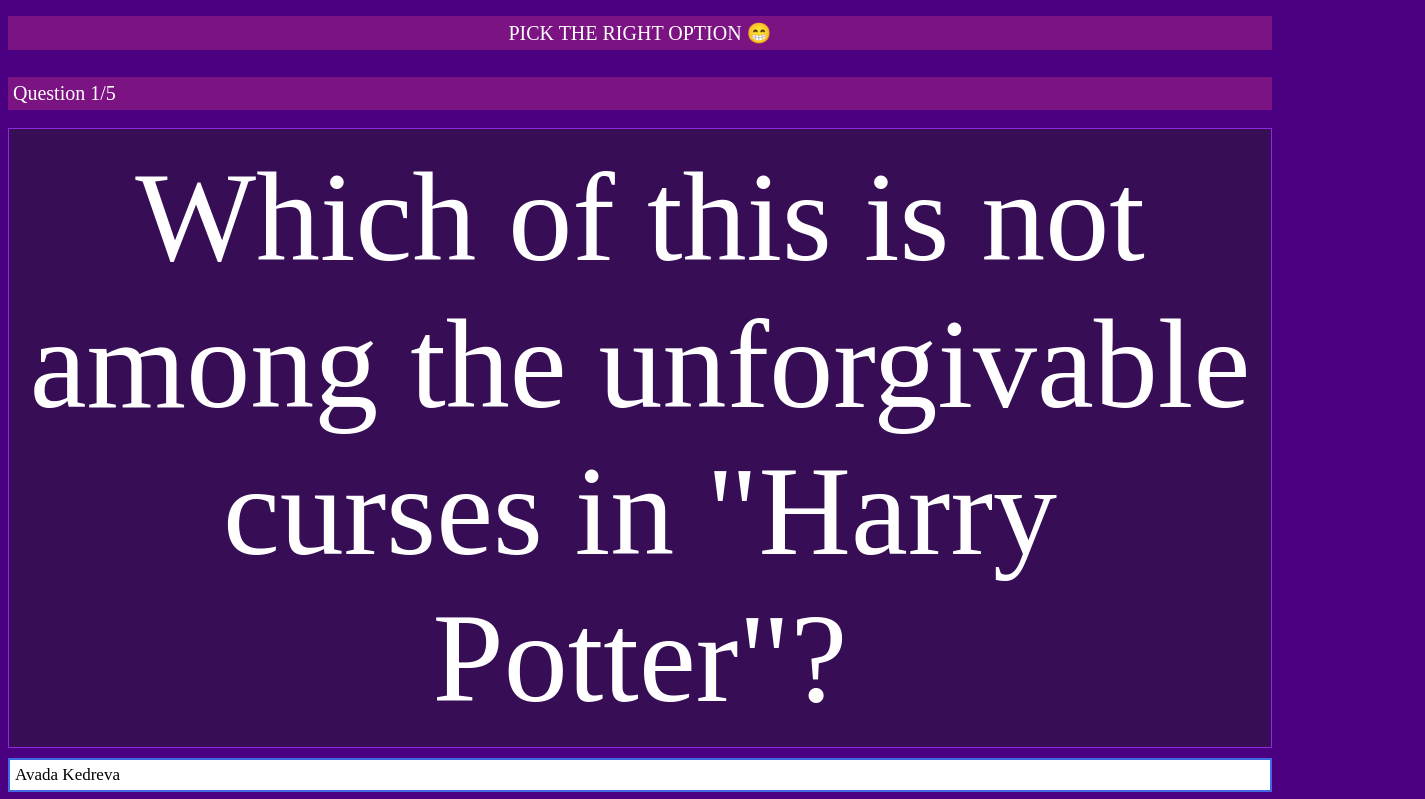
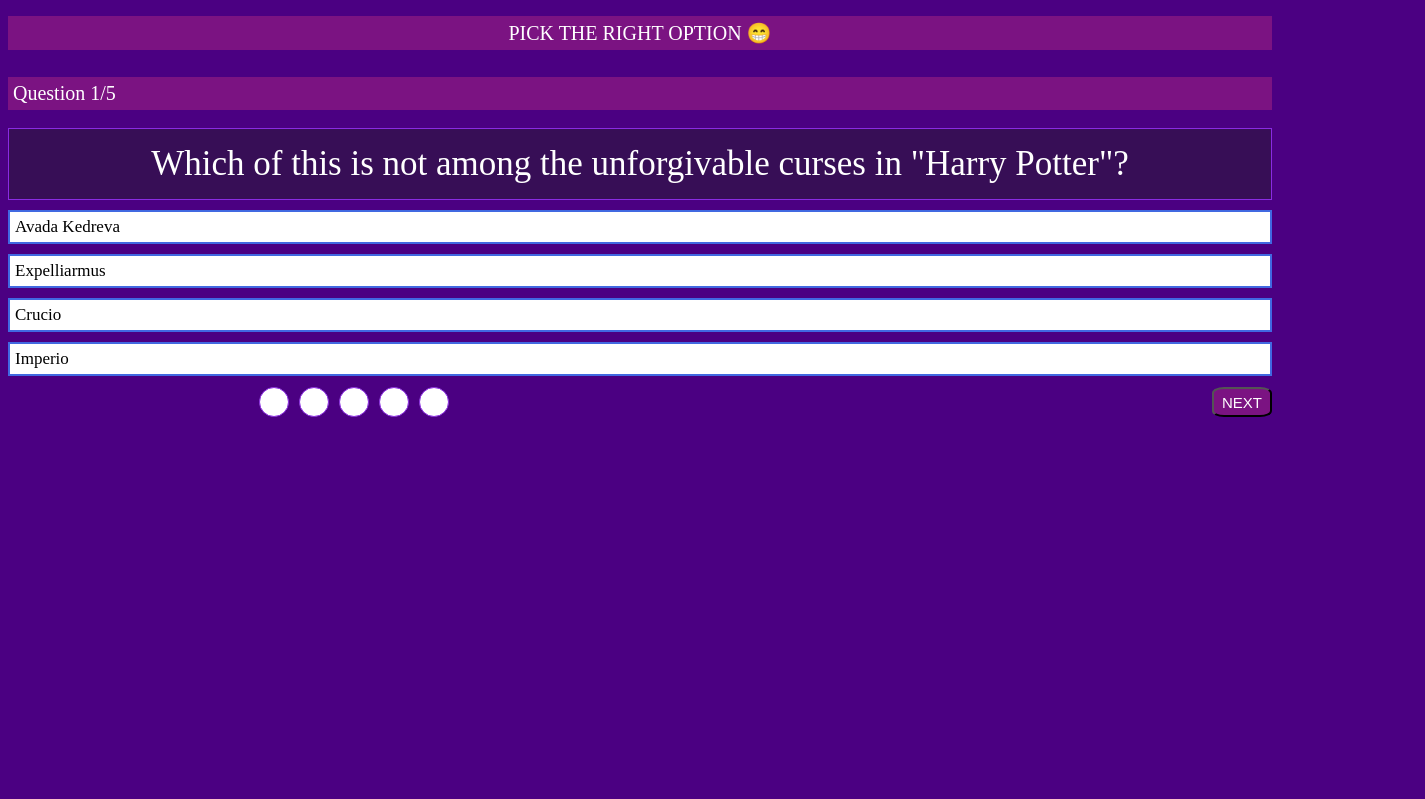
Before and after one commit to thegirlSynth/Online-Quiz-Game, a plain HTML site: page quiz.html in a window 1280 px wide. Shown: the top 799 px of the page, 1425 px wide, since content can reach past the window. Drawn offline with Linux system fonts and the light colour scheme.

Commit message:
Committed

```diff
--- a/style.css
+++ b/style.css
@@ -6,6 +6,8 @@
 body {
    background: #4B0082;
 }
+
+
 
 /*Index Page Styling*/
 #fallingDiv{
@@ -156,7 +158,7 @@ body {
 #container{
   background-color: none;
 
-  min-height:100vh;
+  max-height:150vh;
   width:100%;
   display:grid;
   grid-template-rows: 50px 50px 7fr;
@@ -193,7 +195,7 @@ body {
 
   #quizArea{
     background-color:none;
-    font-size:10vw;
+    font-size:35px;
     grid-row:3/4 ;
     display: grid;
     grid-template-rows: 4fr,3fr,20px;
@@ -278,7 +280,7 @@ background-color:#7B1382;
 color: white;
 outline: none;
 cursor: pointer;
-font-size: 6vw;
+font-size: 15px;
 display: block;
 
   }
@@ -414,12 +416,13 @@ border:1px solid blueviolet;
   animation-name: click;
   animation-duration: 500ms;
 }
-@keyframes click
-{
+
+@keyframes click {
   50%{
-    transform: scale(0.7)
+    transform: scale(0.7);
   }
   100%{
-    transform: scale(1)
+    transform: scale(1);
   }
+
 }
```
